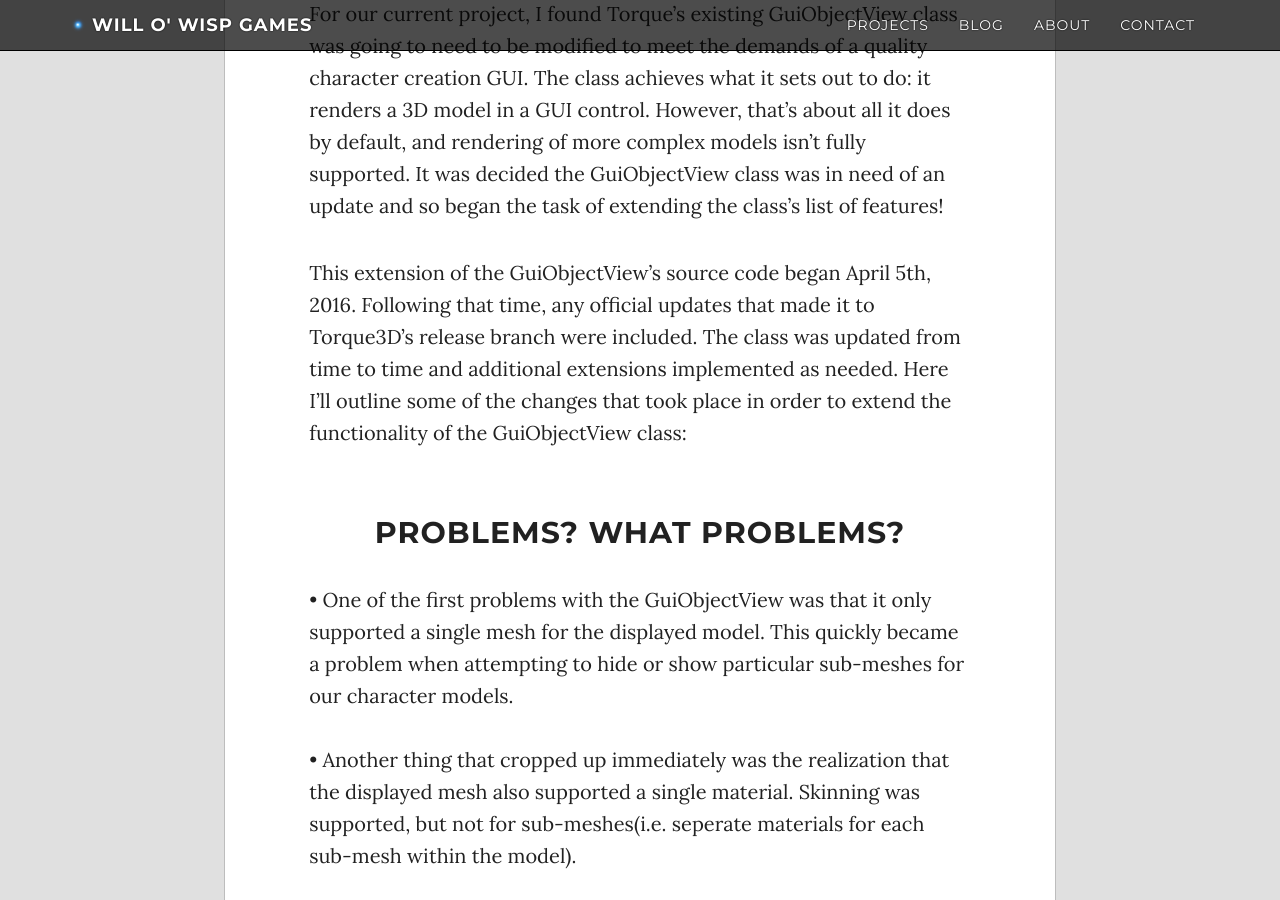
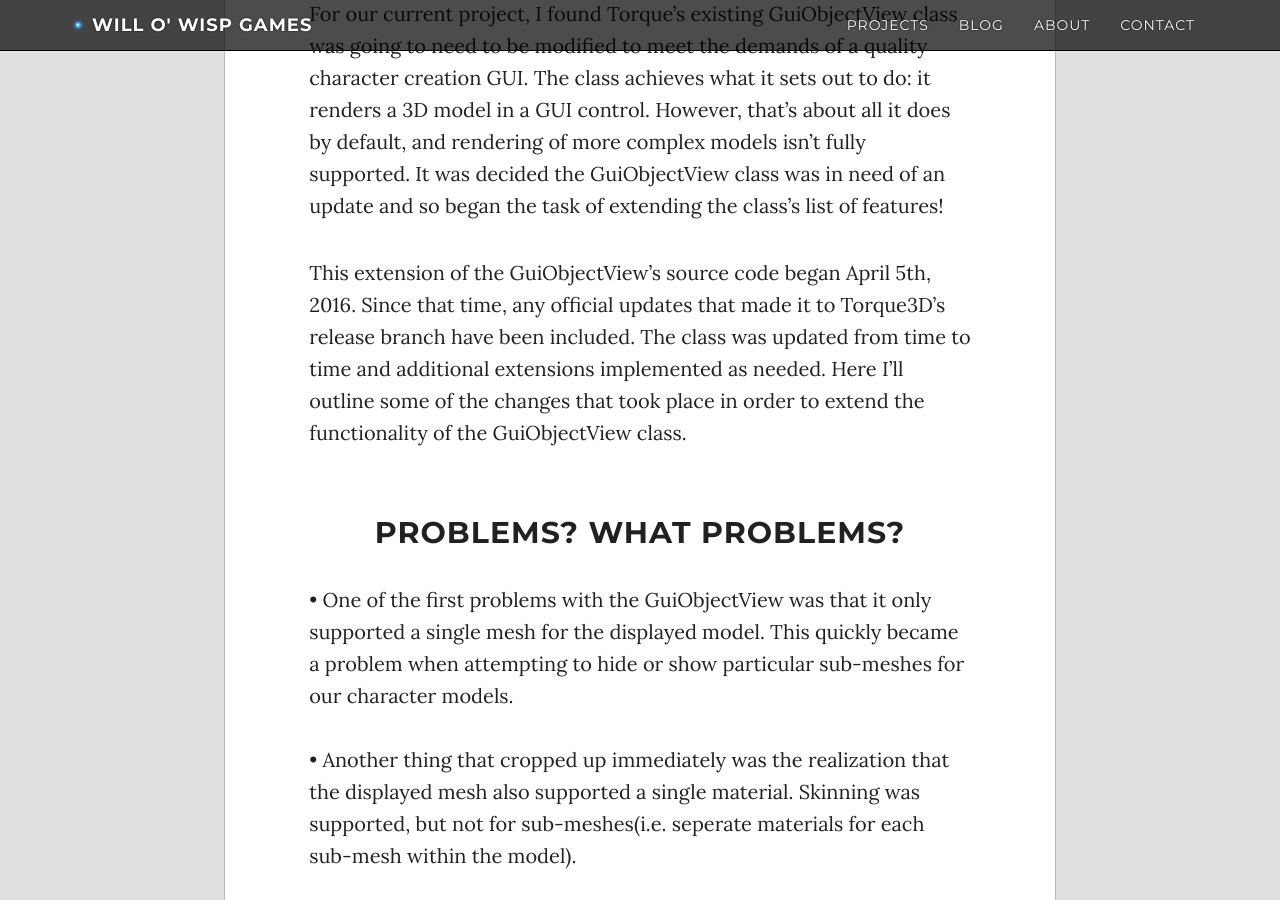
Before and after one commit to WilloWispGames/WilloWispGames.github.io, a Jekyll site: the page built from _posts/2016-09-27-ExtGuiObjView.md, in a window 1280 px wide and 900 px high, scrolled down 384 px. Built offline with Jekyll 4.4.1, drawn with Linux system fonts in a browser that asks for light colours; nearby versions of some CDN libraries; comment, search, counter and statistics services are not loaded.

Commit message:
Update 2016-09-27-ExtGuiObjView.md

```diff
--- a/_posts/2016-09-27-ExtGuiObjView.md
+++ b/_posts/2016-09-27-ExtGuiObjView.md
@@ -10,7 +10,7 @@
 <br>
 For our current project, I found Torque's existing GuiObjectView class was going to need to be modified to meet the demands of a quality character creation GUI. The class achieves what it sets out to do: it renders a 3D model in a GUI control. However, that's about all it does by default, and rendering of more complex models isn't fully supported. It was decided the GuiObjectView class was in need of an update and so began the task of extending the class's list of features!
 
-This extension of the GuiObjectView's source code began April 5th, 2016. Following that time, any official updates that made it to Torque3D's release branch were included. The class was updated from time to time and additional extensions implemented as needed. Here I'll outline some of the changes that took place in order to extend the functionality of the GuiObjectView class:
+This extension of the GuiObjectView's source code began April 5th, 2016. Since that time, any official updates that made it to Torque3D's release branch have been included. The class was updated from time to time and additional extensions implemented as needed. Here I'll outline some of the changes that took place in order to extend the functionality of the GuiObjectView class.
 <br>
 <br>
 <h2>Problems? What Problems?</h2>
```
